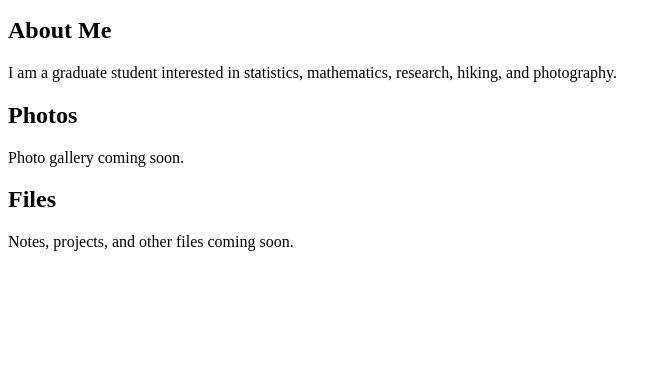
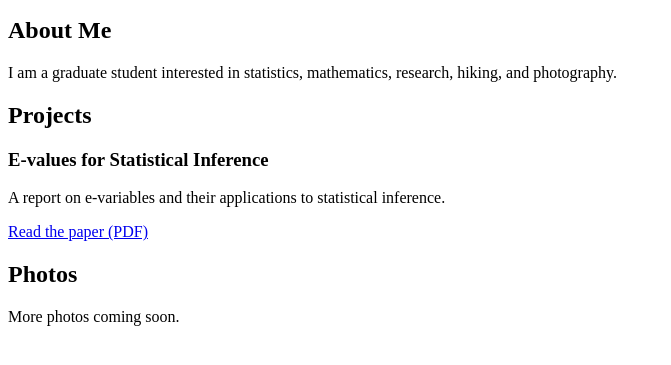
Before and after one commit to charliemzliu/charliemzliu.github.io, a plain HTML site: page index.html in a window 1280 px wide. Shown: the part 101-466 px from the top of the page, without its empty margins (0-671 px from the left). Drawn offline with Linux system fonts and the light colour scheme.

Commit message:
Update index.html

```diff
--- a/index.html
+++ b/index.html
@@ -7,20 +7,35 @@
 </head>
 
 <body>
+
     <h1>Charlie Liu</h1>
 
     <p>Welcome to my personal website.</p>
 
     <h2>About Me</h2>
+
     <p>
         I am a graduate student interested in statistics, mathematics,
         research, hiking, and photography.
     </p>
 
+    <h2>Projects</h2>
+
+    <h3>E-values for Statistical Inference</h3>
+
+    <p>
+        A report on e-variables and their applications to statistical inference.
+    </p>
+
+    <p>
+        <a href="STA422_final_MingzheLiu.pdf" target="_blank">
+            Read the paper (PDF)
+        </a>
+    </p>
+
     <h2>Photos</h2>
-    <p>Photo gallery coming soon.</p>
 
-    <h2>Files</h2>
-    <p>Notes, projects, and other files coming soon.</p>
+    <p>More photos coming soon.</p>
+
 </body>
 </html>
```
